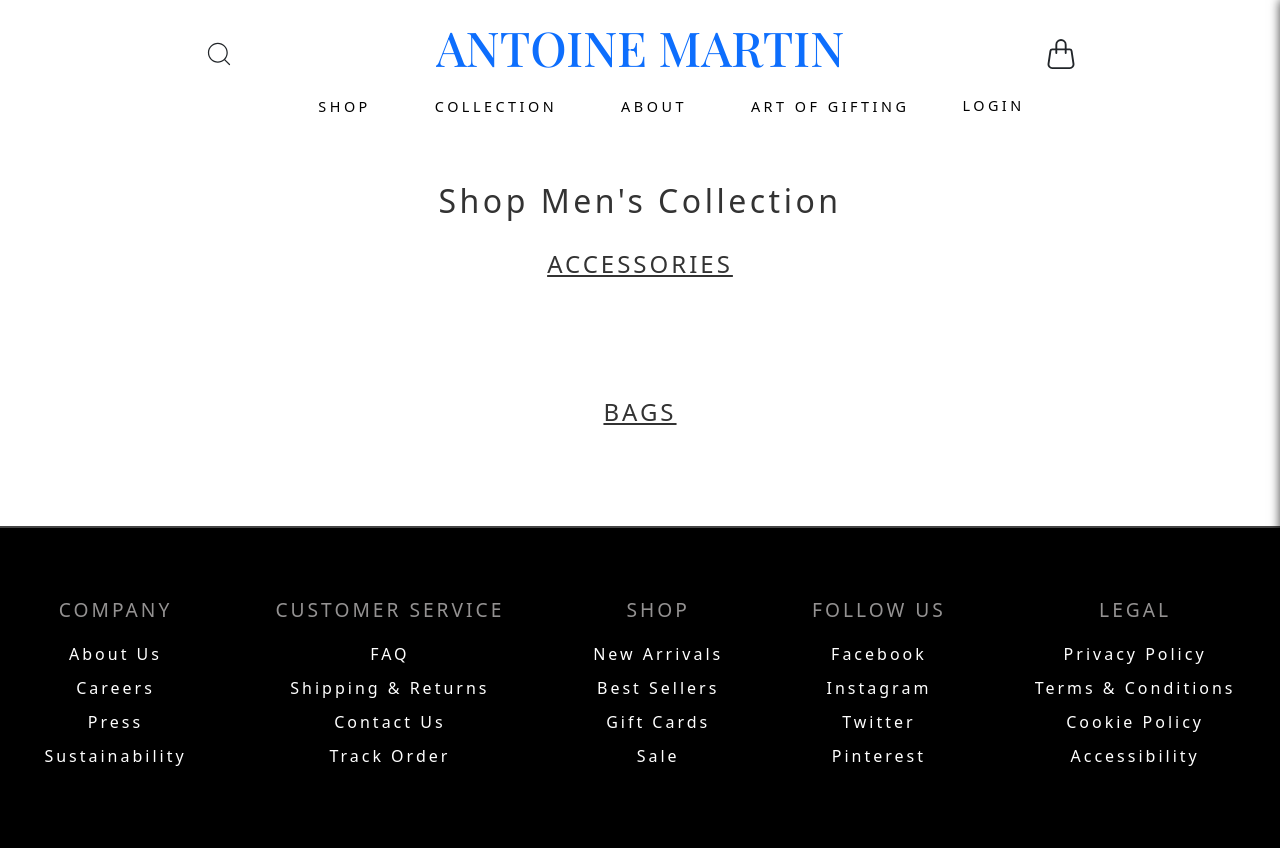
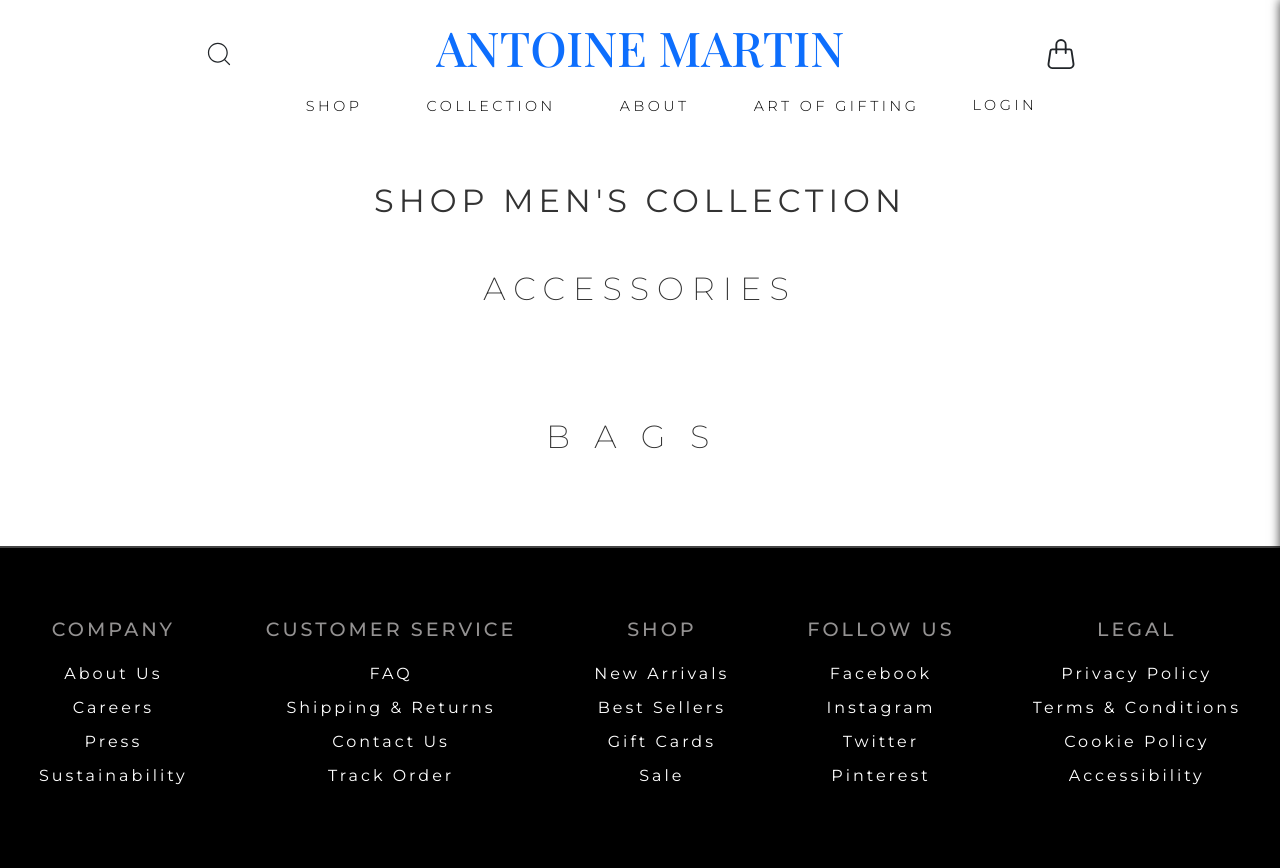
Before and after one commit to isabellea-f/Fullstack-projekt, a React (Vite) app in the folder frontend/: page /shop/men in a window 1280 px wide. Built offline with nearby package versions, Linux system fonts and the light colour scheme; no server answers; a web font is replaced by a local one.

Commit message:
fixed global font

```diff
--- a/frontend/src/Global.css
+++ b/frontend/src/Global.css
@@ -7,7 +7,7 @@
 
 body,
 html {
-  font: "Montserrat", sans-serif !important;
+  font-family: "Montserrat", sans-serif !important;
   margin: 0;
   padding: 0;
   font-weight: 200;
--- a/frontend/src/components/Modal.css
+++ b/frontend/src/components/Modal.css
@@ -1,11 +1,9 @@
 /* Sign up link */
 .button {
   font-size: 1.4rem !important;
-  font-weight: 400 !important;
-  letter-spacing: 2px !important;
+  font-weight: 600 !important;
+  letter-spacing: 4px !important;
   height: 30px !important;
-  font-family: "Montserrat", sans-serif !important;
-  /* margin-right: 80px !important; */
   margin-bottom: 10px;
 }
 
--- a/frontend/src/components/Shop/ProductPage.css
+++ b/frontend/src/components/Shop/ProductPage.css
@@ -5,19 +5,24 @@
   color: #333;
 }
 
-.shop-headers h2,
+.shop-headers h2 {
+  letter-spacing: 5px;
+  font-weight: 400;
+  margin-bottom: 50px;
+}
+
+.bags {
+  letter-spacing: 24.5px;
+  font-weight: 200;
+}
+.accessories {
+  font-size: 2rem;
+  font-weight: 200;
+  letter-spacing: 8px;
+}
 h3 {
   height: 60px;
-  font-weight: 200;
-  letter-spacing: 3.5px;
   font-size: 2rem;
-}
-
-.accessories {
-  font-size: 1.5rem;
-  font-weight: 400;
-  letter-spacing: 3px;
-  text-decoration: underline;
 }
 
 .card-container {
--- a/frontend/src/components/Shop/ProductPage.tsx
+++ b/frontend/src/components/Shop/ProductPage.tsx
@@ -39,10 +39,7 @@ const ShopWomen = () => {
     <div>
       <Navbar />
       <div className="shop-headers">
-        <h2>
-          Shop {category.charAt(0).toUpperCase() + category.slice(1)}'s
-          Collection
-        </h2>
+        <h2>SHOP {category.toUpperCase()}'S COLLECTION</h2>
         <h3 className="accessories">ACCESSORIES</h3>
       </div>
       <div className="card-container">
@@ -110,7 +107,7 @@ const ShopWomen = () => {
       </div>
 
       <div className="shop-headers">
-        <h3 className="accessories">BAGS</h3>
+        <h3 className="bags">BAGS</h3>
       </div>
 
       <div className="card-container">
--- a/frontend/src/views/Home.css
+++ b/frontend/src/views/Home.css
@@ -74,8 +74,6 @@
 }
 
 .link-to-shop-container-men {
-  /* background-image: url("https://img.freepik.com/free-photo/portrait-fashionable-boy-against-blue-wall_23-2148184863.jpg?t=st=1717257801~exp=1717261401~hmac=529d798167330d362c1796754820324ce43c499474cd01f906e196f98b52ec49&w=740");
- */
   background-image: linear-gradient(
       to bottom,
       rgba(0, 0, 0, 0.3),
@@ -103,7 +101,6 @@
   font-size: 2rem;
   letter-spacing: 18px;
   position: relative;
-  font-family: "Montserrat", sans-serif;
   font-weight: 400;
   border: 2px solid #ffffff;
 }
@@ -139,8 +136,8 @@ a.link-to-shop {
 .introduction-p {
   text-align: center;
   font-size: 1.2rem;
-  font-weight: 200;
-  letter-spacing: 2px;
+  font-weight: 300;
+  letter-spacing: 1px;
   margin-bottom: 8vh;
 }
 
@@ -172,7 +169,7 @@ a.link-to-shop {
 .bag-model h4 {
   color: white;
   font-size: 3.5rem;
-  font-weight: 200;
+  font-weight: 300;
   letter-spacing: 8px;
   width: 400px;
   height: 150px;
@@ -217,24 +214,20 @@ a.link-to-shop {
 }
 
 .what-we-offer h4 {
-  margin-top: 8vh;
-  font-size: 2rem;
-  font-weight: 400;
-  height: 5vh;
-  width: 100%;
-  text-align: center;
-  font-weight: 400;
+  margin-top: 5vh;
+  font-size: 2.7rem;
+  overflow-y: hidden;
+  font-weight: 600;
   letter-spacing: 8px;
-
   overflow-y: hidden;
 }
 
 .what-we-offer p {
   font-size: 1.2rem;
-  font-weight: 200;
+  font-weight: 300;
   letter-spacing: 2px;
-  padding-left: 350px;
-  padding-right: 350px;
+  padding-left: 494px;
+  padding-right: 494px;
   text-align: center;
   margin-bottom: 4vh;
 }
@@ -254,21 +247,20 @@ a.link-to-shop {
   align-items: center;
   flex-direction: column;
   margin-top: 20px;
-  margin-bottom: 8vh;
+  margin-bottom: 20vh;
 }
 
 .services h4 {
   font-size: 1.4rem;
-  font-weight: 400;
-  letter-spacing: 2px;
+  font-weight: 600;
+  letter-spacing: 4px;
   height: 30px;
-  font-family: "Montserrat", sans-serif;
 }
 
 .services p {
-  font-size: 1rem;
-  letter-spacing: 1px;
-  font-family: "Montserrat", sans-serif;
+  font-size: 1.2rem;
+  letter-spacing: 2px;
+  font-weight: 300;
 }
 
 .quickpage-container {
--- a/frontend/src/views/Home.tsx
+++ b/frontend/src/views/Home.tsx
@@ -57,15 +57,15 @@ const Home: React.FC = () => {
           <h4>NEW IN</h4>
         </div>
         <div className="bag-model">
-          <h4> ANTONIE MARTIN ICONS</h4>
+          <h4> ANTOINE MARTIN ICONS</h4>
         </div>
       </div>
 
       <div className="what-we-offer">
-        <h4>Antonie Martin Services</h4>
+        <h4>ANTOINE MARTIN SERVICES</h4>
         <p>
           Explore our range of exceptional offerings designed to enhance your
-          experience
+          experience.
         </p>
       </div>
       <div className="quickpage-container">
```
